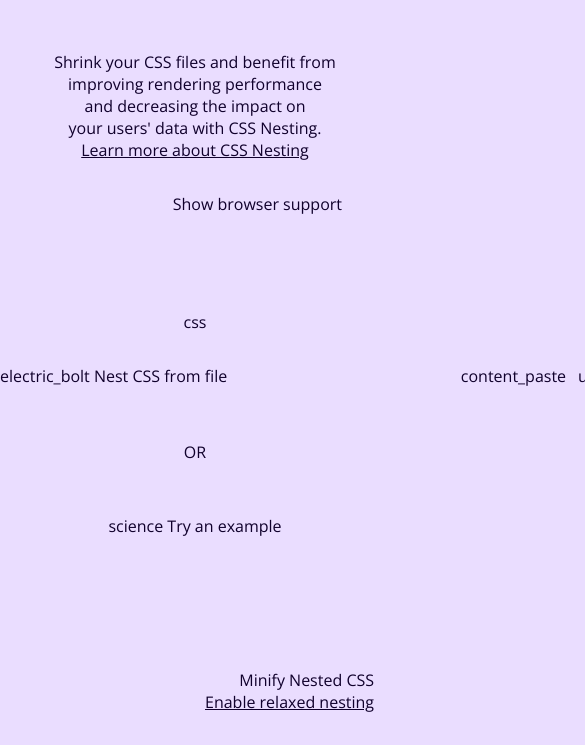
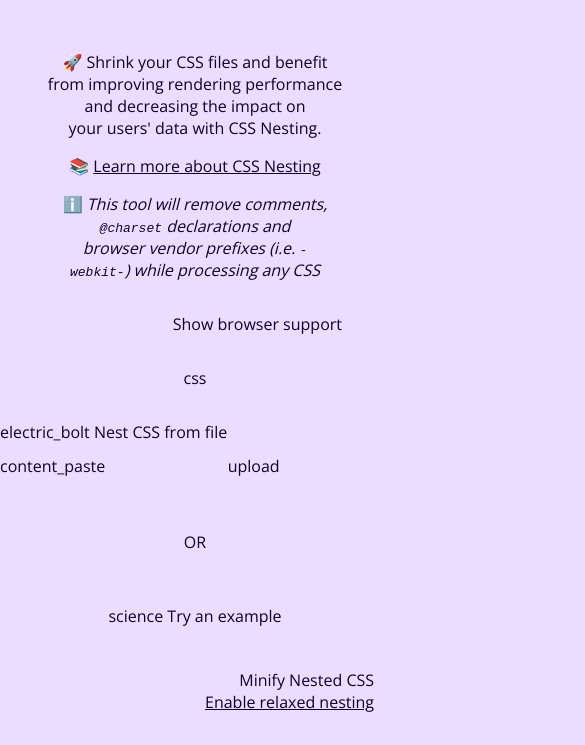
Before and after one commit to charisTheo/css-nesting-tool, a website built with Vite: page index.html in a window 390 px wide. Shown: the part 99-844 px from the top of the page, 585 px wide, since content can reach past the window. Built offline with nearby package versions, Linux system fonts and the light colour scheme; a script that the page names is missing.

Commit message:
Added note with limitations.

```diff
--- a/index.html
+++ b/index.html
@@ -95,7 +95,7 @@
         flex-direction: column;
         align-items: center;
         gap: 2rem;
-        margin: 4rem auto;
+        margin: 0rem auto 4rem;
         position: relative;
       }
 
@@ -104,6 +104,13 @@
         align-items: center;
         gap: 12px;
 
+        @media screen and (max-width: 767px) {
+          flex-wrap: wrap;
+
+          & md-divider {
+            display: none
+          }
+        }
         & [type='submit'] {
           flex: 1 0 100%;
         }
@@ -113,7 +120,6 @@
         }
         & [type='button'] {
           flex: 1 0 auto;
-
         }
       }
 
@@ -209,13 +215,21 @@
 
     <div id='page-intro'>
       <h1>CSS Nesting tool</h1>
-      <p class='description'>
-        Shrink your CSS files and benefit from improving rendering performance and decreasing the impact on your users' data with CSS Nesting.
-        <br />
-        <a target='_blank' href='https://developer.chrome.com/articles/css-nesting/'>
-          Learn more about CSS Nesting
-        </a>
-      </p>
+      <div class='description'>
+        <p>
+          🚀 Shrink your CSS files and benefit from improving rendering performance and decreasing the impact on your users' data with CSS Nesting.
+        </p>
+
+        <p>
+          📚 <a target='_blank' href='https://developer.chrome.com/articles/css-nesting/'>
+            Learn more about CSS Nesting
+          </a>
+        </p>
+
+        <p>
+          ℹ️ <i>This tool will remove comments, <code>@charset</code> declarations and browser vendor prefixes (i.e. <code>-webkit-</code>) while processing any CSS</i>
+        </p>
+      </div>
 
       <label>
         Show browser support
```
Also changed, not shown: README.md.
